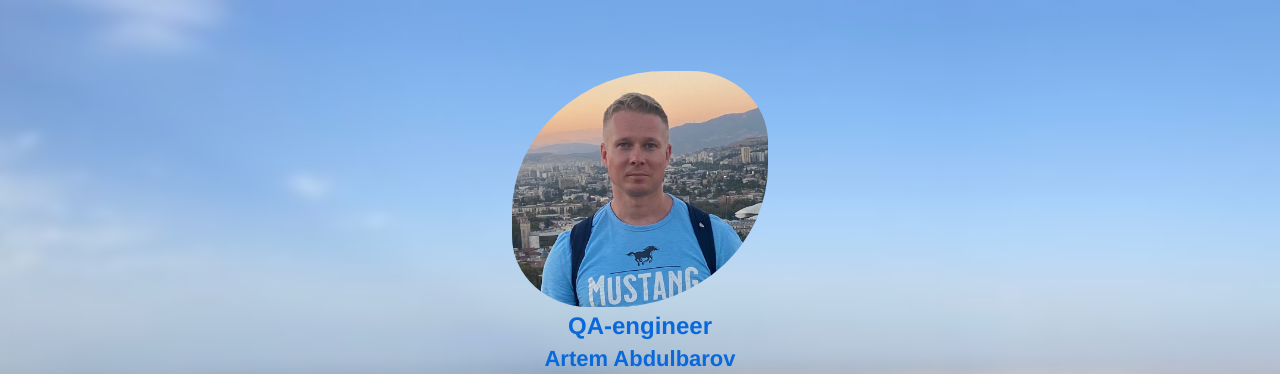
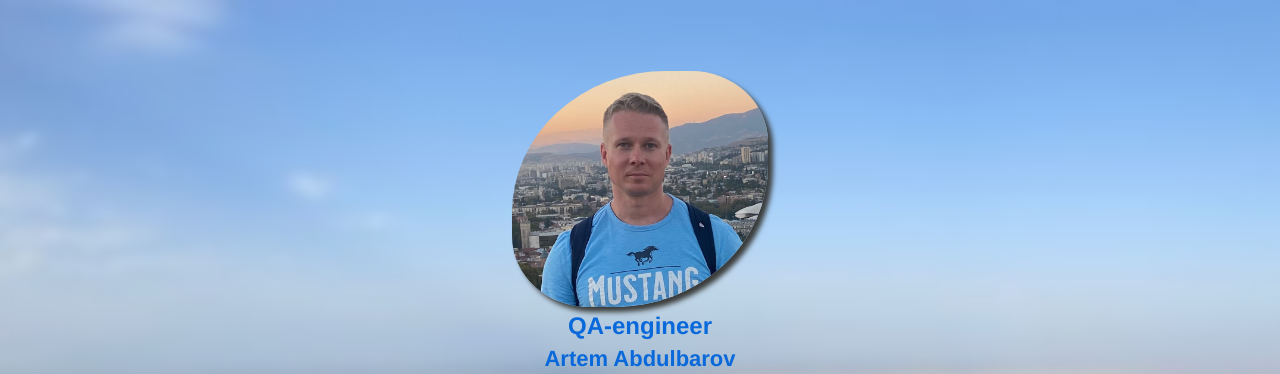
Before and after one commit to ArtemAbd/ArtemAbd.github.io, a plain HTML site: page index.html in a window 1280 px wide. Shown: the top 374 px of the page. Drawn offline with Linux system fonts and the light colour scheme.

Commit message:
avatar's shadow

```diff
--- a/style.css
+++ b/style.css
@@ -29,6 +29,7 @@
   width: 20%;
   height: 20%;
   border-radius: 60% 30% 60% 30%;
+  box-shadow: 5px 5px 5px hwb(150 23% 76%);
 }
 
 .title_QA {
```
